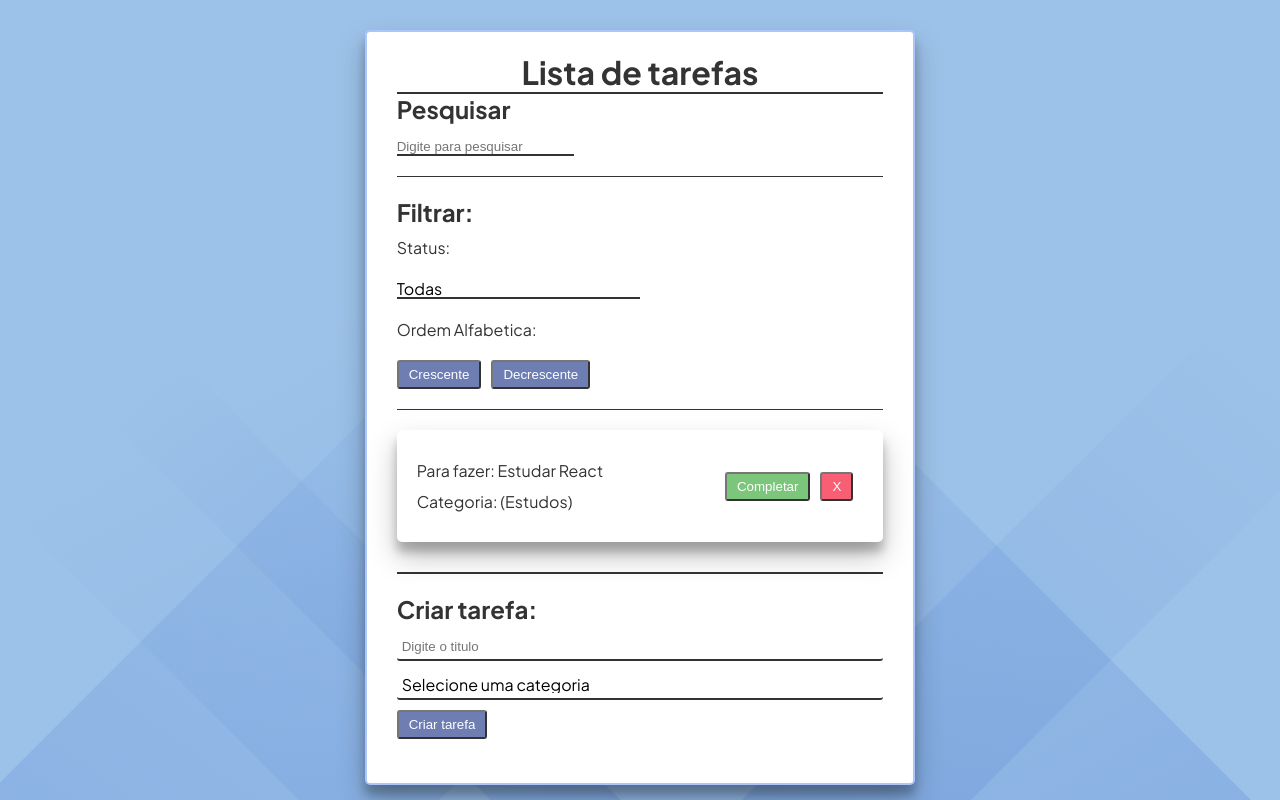
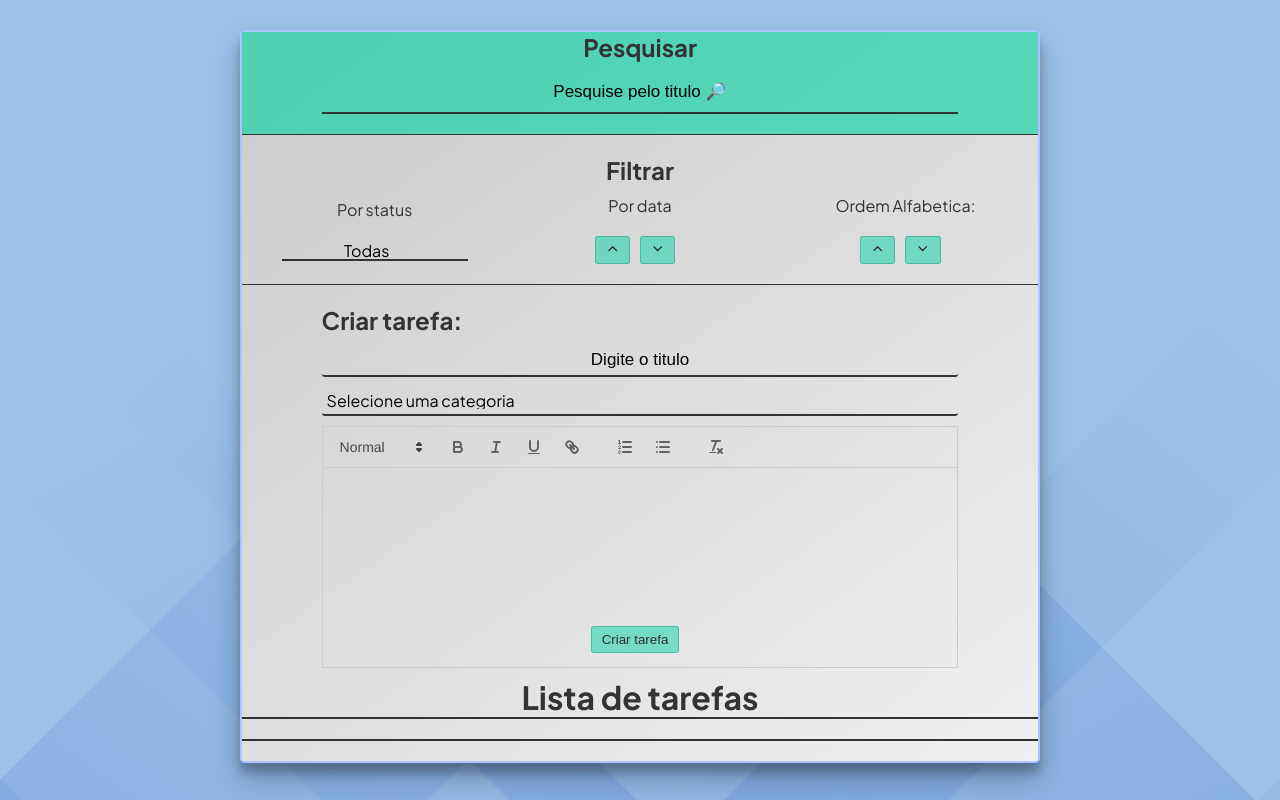
Before and after one commit to Murilo358/ToDoList, a React (Vite) app: page / in a window 1280 px wide. Shown: the top 800 px of the page. Built offline with nearby package versions, Linux system fonts and the light colour scheme.

Commit message:
adding new functionalities

```diff
--- a/package.json
+++ b/package.json
@@ -12,8 +12,11 @@
     "deploy": "gh-pages -d dist"
   },
   "dependencies": {
+    "dayjs": "^1.11.8",
     "react": "^18.2.0",
     "react-dom": "^18.2.0",
+    "react-icons": "^4.9.0",
+    "react-quill": "^2.0.0",
     "react-router-dom": "^6.13.0",
     "react-transition-group": "^4.4.5"
   },
--- a/src/App.css
+++ b/src/App.css
@@ -5,6 +5,7 @@
   --playfair-display: "Playfair Display", serif;
   --plus-jakarta-sans: "Plus Jakarta Sans", sans-serif;
   --primary-color: #333;
+  --secondary-color: #00d4a69c;
 }
 
 * {
@@ -32,15 +33,31 @@ body {
 
 .app {
   font-family: var(--plus-jakarta-sans);
-  background-color: white;
-  padding: 20px 30px;
+  border-radius: 0px;
+  background: linear-gradient(145deg, #cacaca, #f0f0f0);
+  box-shadow: 11px 11px 62px #d5d5d5, -11px -11px 62px #ebebeb;
   color: var(--primary-color);
   border-radius: 5px;
   border: 2px solid #acc6fc;
-  max-width: 700px;
+  min-width: 800px;
+  max-width: 800px;
   margin: 0 auto 300px;
   box-shadow: rgba(0, 0, 0, 0.25) 0px 14px 28px,
     rgba(0, 0, 0, 0.22) 0px 10px 10px;
+}
+
+.app input {
+  background-color: transparent;
+  font-size: 17px;
+}
+
+.app input:focus {
+  outline: none;
+}
+
+.app input::placeholder {
+  text-align: center;
+  color: #000;
 }
 
 .app h1 {
@@ -53,13 +70,12 @@ body {
 }
 
 button {
-  background-color: var(--primary-color);
-  background-color: #4a5ea1;
-  color: white;
+  background-color: var(--secondary-color);
+  color: rgb(0, 0, 0);
   padding: 5px 10px;
-
   border-radius: 3px;
   cursor: pointer;
+  border: 1px solid #0497779c;
   opacity: 0.8;
   transition: 0.3s;
   margin-right: 10px;
--- a/src/App.jsx
+++ b/src/App.jsx
@@ -1,50 +1,72 @@
-import { useState } from "react";
+import { useState, useEffect } from "react";
 import "./App.css";
 import RenderToDo from "./components/RenderToDo";
 import RenderToDoForm from "./components/ToDoForm";
 import Search from "./components/Search";
 import Filter from "./components/Filter";
 
-//Armazena os dados iniciais, como se fosse uma chamada de uma API
-//const [todos, setTodos] = useState();
-//Ja tendo algo para manipular e preencher
+function App() {
+  const [todo, setTodos] = useState([]);
 
-function App() {
-  const [todo, setTodos] = useState([
-    {
-      id: 1,
-      text: "Estudar React",
-      category: "Estudos",
-      isCompleted: false,
-    },
-  ]);
+  useEffect(() => {
+    const savedList = localStorage.getItem("list");
+    if (savedList) {
+      setTodos(JSON.parse(savedList));
+    }
+  }, []);
 
-  const addToDo = (text, category) => {
-    const newTodos = [
-      ...todo,
-      {
-        id: Math.floor(Math.random() * 10000),
-        text,
-        category,
-        isCompleted: false,
-      },
-    ];
+  const removeToDo = (id) => {
+    const newTodos = todo.filter((todo) => (todo.id !== id ? todo : null));
+    localStorage.setItem("list", JSON.stringify(newTodos));
     setTodos(newTodos);
   };
 
-  const removeToDo = (id) => {
-    const newToDos = [...todo];
-    const filteredToDos = newToDos.filter((todo) =>
-      todo.id !== id ? todo : null
-    );
-    setTodos(filteredToDos);
+  const addToDo = (text, category, description, date) => {
+    const newTodo = {
+      id: Math.floor(Math.random() * 10000),
+      text,
+      category,
+      description,
+      date,
+      isCompleted: false,
+    };
+
+    const savedList = localStorage.getItem("list");
+
+    if (savedList) {
+      const list = JSON.parse(savedList);
+      const toDoInList = list.find((item) => item.id === newTodo.id);
+
+      if (!toDoInList) {
+        list.push(newTodo);
+        localStorage.setItem("list", JSON.stringify(list));
+      }
+    } else {
+      const list = [newTodo];
+      localStorage.setItem("list", JSON.stringify(list));
+    }
+
+    setTodos((prevTodos) => [...prevTodos, newTodo]);
   };
 
   const completeToDo = (id) => {
-    const newToDos = [...todo];
-    newToDos.map((todo) =>
-      todo.id === id ? (todo.isCompleted = !todo.isCompleted) : todo
-    );
+    const newToDos = todo.map((todos) => {
+      if (todos.id === id) {
+        const newToDos = {
+          ...todos,
+          isCompleted: !todos.isCompleted,
+        };
+
+        localStorage.setItem(
+          "list",
+          JSON.stringify(todo.map((m) => (m.id === id ? newToDos : m)))
+        );
+
+        return newToDos;
+      }
+      return todos;
+    });
+
     setTodos(newToDos);
   };
 
@@ -54,11 +76,19 @@ function App() {
 
   const [sort, setSort] = useState("Crescente");
 
+  const [sortDate, setSortDate] = useState("Crescente");
+
   return (
     <div className="app">
+      <Search search={search} setSearch={setSearch} />
+      <Filter
+        filter={filter}
+        setFilter={setFilter}
+        setSort={setSort}
+        setSortDate={setSortDate}
+      />
+      <RenderToDoForm addToDo={addToDo} />
       <h1>Lista de tarefas</h1>
-      <Search search={search} setSearch={setSearch} />
-      <Filter filter={filter} setFilter={setFilter} setSort={setSort} />
       <div className="todo-list">
         {todo
           .filter((todo) =>
@@ -76,6 +106,12 @@ function App() {
               ? a.text.localeCompare(b.text)
               : b.text.localeCompare(a.text)
           )
+          .sort((a, b) =>
+            sortDate === "Crescente"
+              ? a.date.localeCompare(b.date)
+              : b.date.localeCompare(a.date)
+          )
+
           .map((todo) => (
             <RenderToDo
               key={todo.id}
@@ -85,7 +121,6 @@ function App() {
             />
           ))}
       </div>
-      <RenderToDoForm addToDo={addToDo} />
     </div>
   );
 }
--- a/src/components/Filter.jsx
+++ b/src/components/Filter.jsx
@@ -1,32 +1,55 @@
 import "../css/Filter.css";
 
-function Filter({ filter, setFilter, setSort }) {
+import { IoChevronUp, IoChevronDownSharp } from "react-icons/io5";
+
+function Filter({ filter, setFilter, setSort, setSortDate }) {
   return (
     <div className="filter">
-      <h2>Filtrar:</h2>
+      <h2>Filtrar</h2>
       <div className="filter-options">
-        <div>
-          <p>Status:</p>
+        <div className="filter-options-select">
+          <p>Por status</p>
           <select value={filter} onChange={(ev) => setFilter(ev.target.value)}>
             <option value="All">Todas</option>
             <option value="Completed">Completas</option>
             <option value="Incompleted">Incompletas</option>
           </select>
-          <div>
-            <p>Ordem Alfabetica:</p>
+        </div>
+        <div className="filter-options-buttons-div">
+          <p>Por data</p>
+          <div className="filter-option-buttons">
+            <button
+              onClick={() => {
+                setSortDate("Crescente");
+              }}
+            >
+              <IoChevronUp />
+            </button>
+            <button
+              onClick={() => {
+                setSortDate("Decrescente");
+              }}
+            >
+              <IoChevronDownSharp />
+            </button>
+          </div>
+        </div>
+        <div className="filter-options-buttons-div">
+          <p>Ordem Alfabetica:</p>
+          <div className="filter-option-buttons">
             <button
               onClick={() => {
                 setSort("Crescente");
               }}
             >
-              Crescente
+              <IoChevronUp />
             </button>
             <button
               onClick={() => {
                 setSort("Decrescente");
               }}
             >
-              Decrescente
+              <IoChevronDownSharp />
             </button>
           </div>
         </div>
--- a/src/components/RenderToDo.jsx
+++ b/src/components/RenderToDo.jsx
@@ -15,8 +15,13 @@ function RenderToDo({ todo, removeToDo, completeToDo }) {
         <p className="todo-list-content__category">
           Categoria: ({todo.category})
         </p>
-      </div>
-      <div className="buttons">
+        <div className="todo-list-content__description">
+          <p>Descrição:</p>
+          <div dangerouslySetInnerHTML={{ __html: todo.description }} />
+        </div>
+      </div>{" "}
+      <p className="todo-list-content__date">{todo.date}</p>
+      <div className="todo-list-content__buttons-date">
         {" "}
         <button onClick={() => completeToDo(todo.id)} className="complete">
           Completar
--- a/src/components/Search.jsx
+++ b/src/components/Search.jsx
@@ -1,10 +1,12 @@
+import "../css/search.css";
+
 const Search = ({ search, setSearch }) => {
   return (
     <div className="search">
       <h2>Pesquisar</h2>
       <input
         type="text"
-        placeholder="Digite para pesquisar"
+        placeholder="Pesquise pelo titulo &#x1F50E;"
         value={search}
         onChange={(ev) => setSearch(ev.target.value)}
       />
--- a/src/components/ToDoForm.jsx
+++ b/src/components/ToDoForm.jsx
@@ -1,21 +1,28 @@
 import { useState } from "react";
 import "../css/ToDoForm.css";
+import ReactQuill from "react-quill";
+import "react-quill/dist/quill.snow.css";
+import dayjs from "dayjs";
 
 function ToDoForm({ addToDo }) {
+  const [description, setDescription] = useState("");
   const [title, setTitle] = useState("");
   const [category, setCategory] = useState("");
 
   const handleSubmit = (ev) => {
     ev.preventDefault();
-    if (!title || !category) return;
+    if (!title || !category || !description) return;
     //Adicionar toDo e limpar os campos
-    addToDo(title, category);
+    const date = dayjs().format("DD-MM-YYYY");
+    addToDo(title, category, description, date);
     setTitle("");
     setCategory("");
+    setDescription("");
   };
 
   return (
     <div className="ToDoForm">
+      <div className="ToDoForm-container">
         <h2>Criar tarefa:</h2>
         <form onSubmit={handleSubmit} className="ToDoForm-form">
           <input
@@ -37,8 +44,15 @@ function ToDoForm({ addToDo }) {
             <option value="Pessoal">Pessoal</option>
             <option value="Estudos">Estudos</option>
           </select>
+          <ReactQuill
+            className="editor"
+            theme="snow"
+            value={description}
+            onChange={setDescription}
+          />
+        </form>
+      </div>
       <button type="submit">Criar tarefa</button>
-      </form>
     </div>
   );
 }
--- a/src/css/Filter.css
+++ b/src/css/Filter.css
@@ -1,4 +1,27 @@
-.filter-options p,
-.filter-options select {
+.filter-options p {
   margin-bottom: 20px;
 }
+
+.filter {
+  display: flex;
+  flex-direction: column;
+  justify-content: center;
+  align-items: center;
+}
+
+.filter-options {
+  display: flex;
+  width: 100%;
+  align-items: center;
+}
+
+.filter-options-buttons-div,
+.filter-options-select {
+  text-align: center;
+  flex: 1;
+}
+
+.filter-options-select select {
+  width: 70%;
+  text-align: center;
+}
--- a/src/css/RenderToDo.css
+++ b/src/css/RenderToDo.css
@@ -9,3 +9,20 @@
 .delete {
   background-color: #f73852;
 }
+.todo-list-content__description {
+  display: flex;
+}
+.todo-list-container {
+  position: relative;
+}
+
+.todo-list-content__buttons-date {
+  display: flex;
+  flex-direction: column;
+}
+
+.todo-list-content__date {
+  position: absolute;
+  top: 0px;
+  right: 25px;
+}
--- a/src/css/Search.css
+++ b/src/css/Search.css
@@ -0,0 +1,14 @@
+.search {
+  display: flex;
+  flex-direction: column;
+  justify-content: center;
+  align-items: center;
+  background-color: var(--secondary-color);
+  width: 100%;
+}
+
+.search input {
+  width: 80%;
+  padding: 10px;
+  background-color: transparent;
+}
--- a/src/css/ToDoForm.css
+++ b/src/css/ToDoForm.css
@@ -1,5 +1,13 @@
 .ToDoForm {
   padding-bottom: 1.5rem;
+  display: flex;
+  flex-direction: column;
+  justify-content: center;
+  align-items: center;
+}
+
+.ToDoForm-container {
+  width: 80%;
 }
 
 .ToDoForm-form input,
@@ -13,3 +21,7 @@
   border-bottom: 2px solid var(--primary-color);
   outline: none;
 }
+
+.editor {
+  height: 200px;
+}
```
Also changed, not shown: src/Js/Functions.js (added, +23 -0 lines), 1 other file (tests, documents, lock files or other folders). Lines whose indentation alone changed are shown as unchanged.
